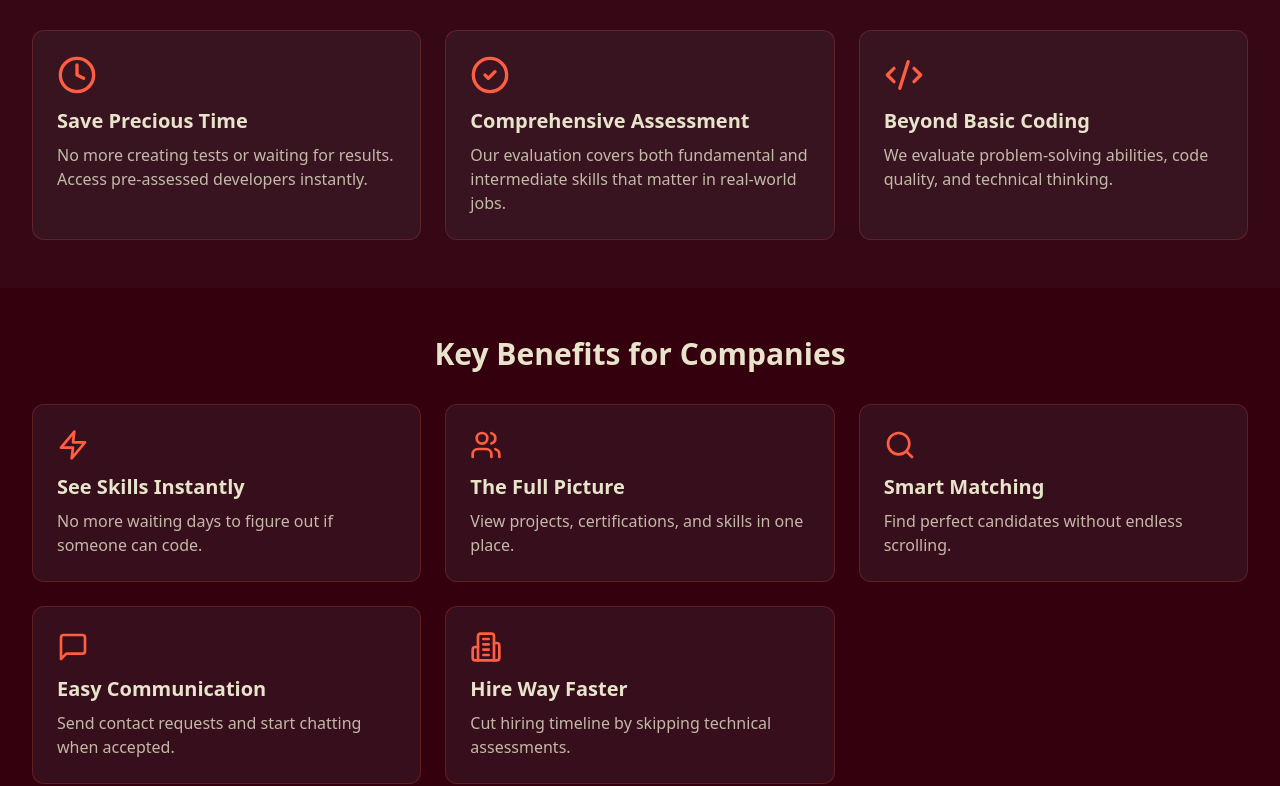
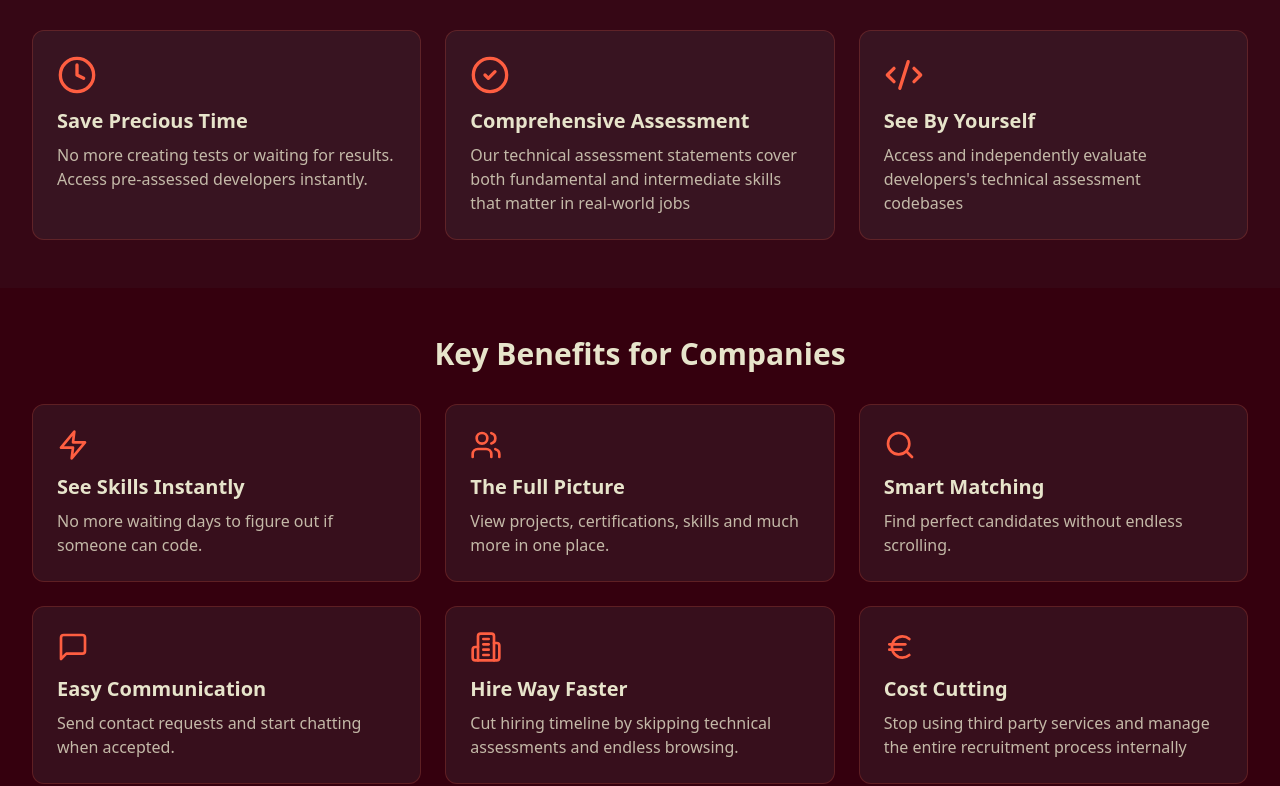
Before and after one commit to SimonAertsBecode/juniob-vitrine, a React (Vite) app: page / in a window 1280 px wide. Shown: the part 454-1240 px from the top of the page. Built offline with nearby package versions, Linux system fonts and the light colour scheme.

Commit message:
updated content

```diff
--- a/src/App.tsx
+++ b/src/App.tsx
@@ -8,6 +8,7 @@ import {
   Users,
   Building2,
   Mail,
+  Euro,
 } from "lucide-react";
 
 function App() {
@@ -59,18 +60,18 @@ function App() {
                 Comprehensive Assessment
               </h3>
               <p className="text-content/80">
-                Our evaluation covers both fundamental and intermediate skills
-                that matter in real-world jobs.
+                Our technical assessment statements cover both fundamental and
+                intermediate skills that matter in real-world jobs
               </p>
             </div>
             <div className="bg-secondary/20 p-6 rounded-xl border border-primary/20">
               <Code2 className="h-10 w-10 text-primary mb-3" />
               <h3 className="text-xl font-semibold mb-2 text-content">
-                Beyond Basic Coding
+                See By Yourself
               </h3>
               <p className="text-content/80">
-                We evaluate problem-solving abilities, code quality, and
-                technical thinking.
+                Access and independently evaluate developers's technical
+                assessment codebases
               </p>
             </div>
           </div>
@@ -95,7 +96,7 @@ function App() {
                 icon: <Users className="h-8 w-8 text-primary" />,
                 title: "The Full Picture",
                 description:
-                  "View projects, certifications, and skills in one place.",
+                  "View projects, certifications, skills and much more in one place.",
               },
               {
                 icon: <Search className="h-8 w-8 text-primary" />,
@@ -113,7 +114,13 @@ function App() {
                 icon: <Building2 className="h-8 w-8 text-primary" />,
                 title: "Hire Way Faster",
                 description:
-                  "Cut hiring timeline by skipping technical assessments.",
+                  "Cut hiring timeline by skipping technical assessments and endless browsing.",
+              },
+              {
+                icon: <Euro className="h-8 w-8 text-primary" />,
+                title: "Cost Cutting",
+                description:
+                  "Stop using third party services and manage the entire recruitment process internally",
               },
             ].map((benefit, index) => (
               <div
```
